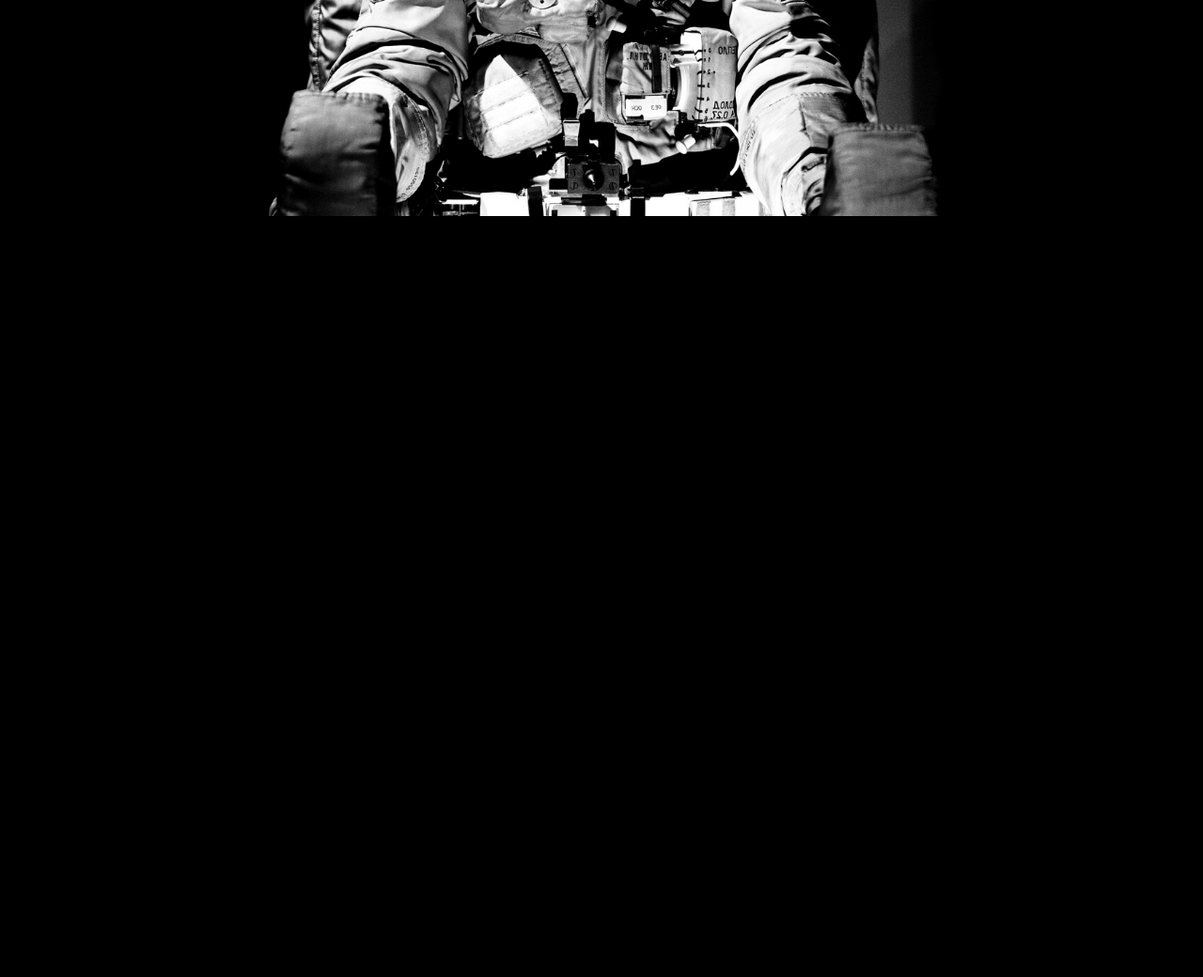
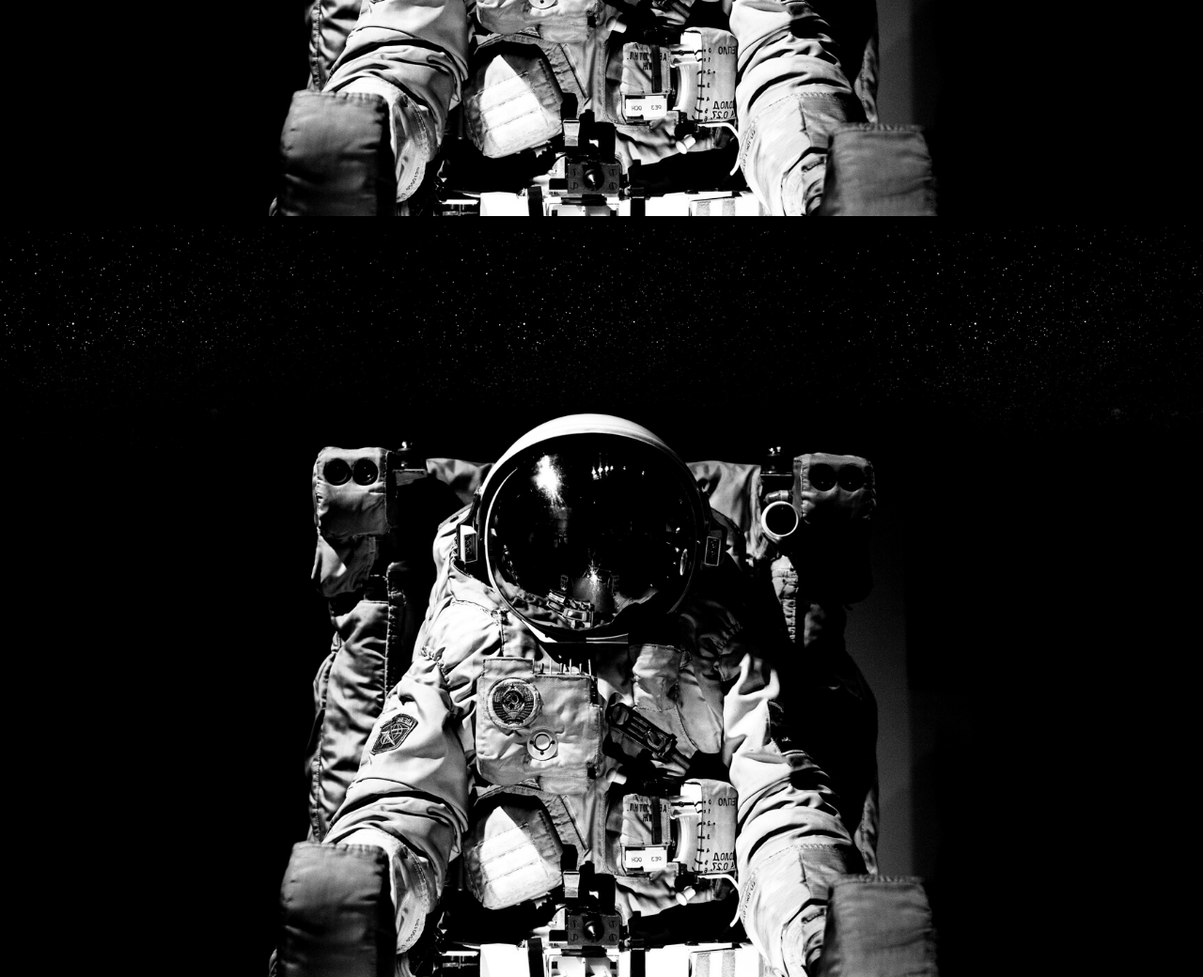
Before and after one commit to ekinciengin/portfolio, a Flask app: page / in a window 1280 px wide. Shown: the part 560-1600 px from the top of the page at 94% size. Before the commit the page ends 790 px from the top, so only its background shows below. Run offline with Flask 2, Linux system fonts and the light colour scheme; some libraries are stand-ins or nearby versions.

Commit message:
HTML Changes 10

```diff
--- a/templates/contact.html
+++ b/templates/contact.html
@@ -15,7 +15,7 @@
   <link rel="apple-touch-icon" sizes="180x180" href="./static/assets/apple-icon-180x180.png">
   <link href="./static/assets/favicon.ico" rel="icon">
 
-  <title>Title page</title>
+  <title>Fastrun ITC</title>
 
 <link href="./static/main.3f6952e4.css" rel="stylesheet"></head>
 
--- a/templates/index.html
+++ b/templates/index.html
@@ -62,6 +62,19 @@
     </div>
   </div>
 
+  <div class="hero-full-container background-image-container white-text-container" style="background-image: url('./static/assets/images/space.jpg')">
+    <div class="container">
+      <div class="row">
+        <div class="col-xs-12">
+          <div class="hero-full-wrapper">
+            <div class="text-content">
+            </div>
+          </div>
+        </div>
+      </div>
+    </div>
+  </div>
+
 <script>
   document.addEventListener("DOMContentLoaded", function (event) {
      type();
--- a/templates/works.html
+++ b/templates/works.html
@@ -15,7 +15,7 @@
   <link rel="apple-touch-icon" sizes="180x180" href="./static/assets/apple-icon-180x180.png">
   <link href="./static/assets/favicon.ico" rel="icon">
 
-  <title>Title page</title>
+  <title>Fastrun ITC</title>
 
 <link href="./static/main.3f6952e4.css" rel="stylesheet"></head>
 
```
